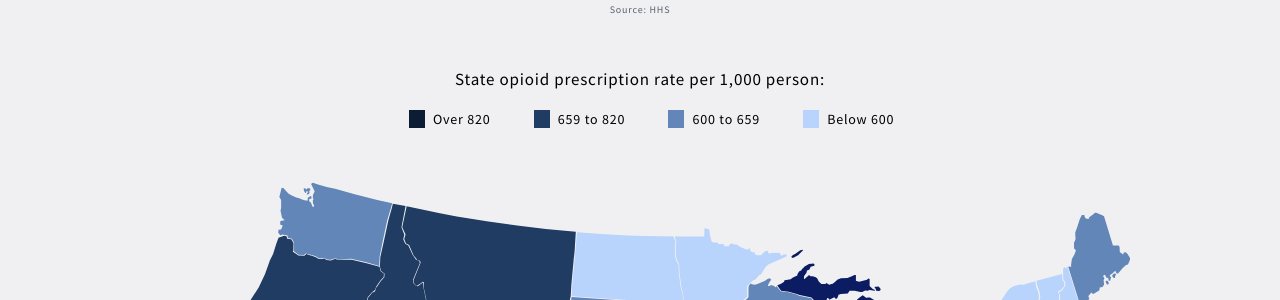
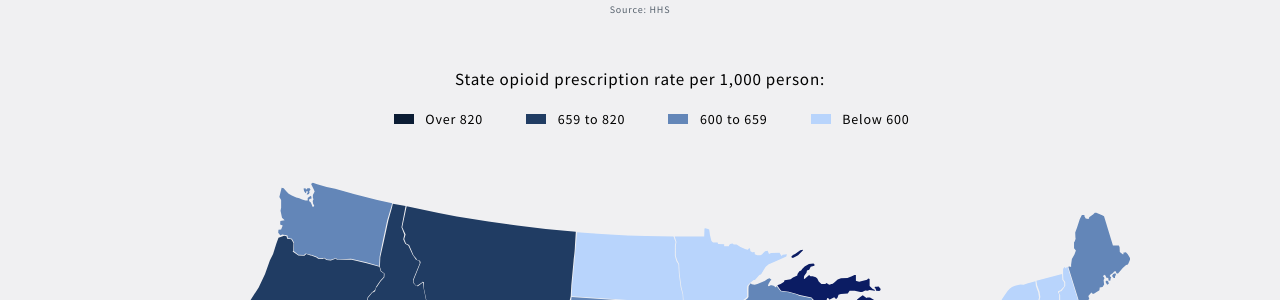
Before and after one commit to GSA/opioids.gov, a Jekyll site: the page built from index.md, in a window 1280 px wide and 900 px high, scrolled down 2229 px. Shown: the part 150-450 px from the top of the window. Built offline with Jekyll 4.4.1, drawn with Linux system fonts in a browser that asks for light colours; nearby versions of some CDN libraries.

```diff
--- a/_sass/_base_styling.scss
+++ b/_sass/_base_styling.scss
@@ -280,10 +280,11 @@ p > span {
         }
 
         .darkest-sq, .dark-sq, .lightest-sq, .light-sq {
-            height: 20px;
+            height: 10px;
             width: 20px;
             padding: 0 .8rem;
             margin-right: .8rem;
+            display: inline-block;
         }
 
         .darkest-sq {
```
